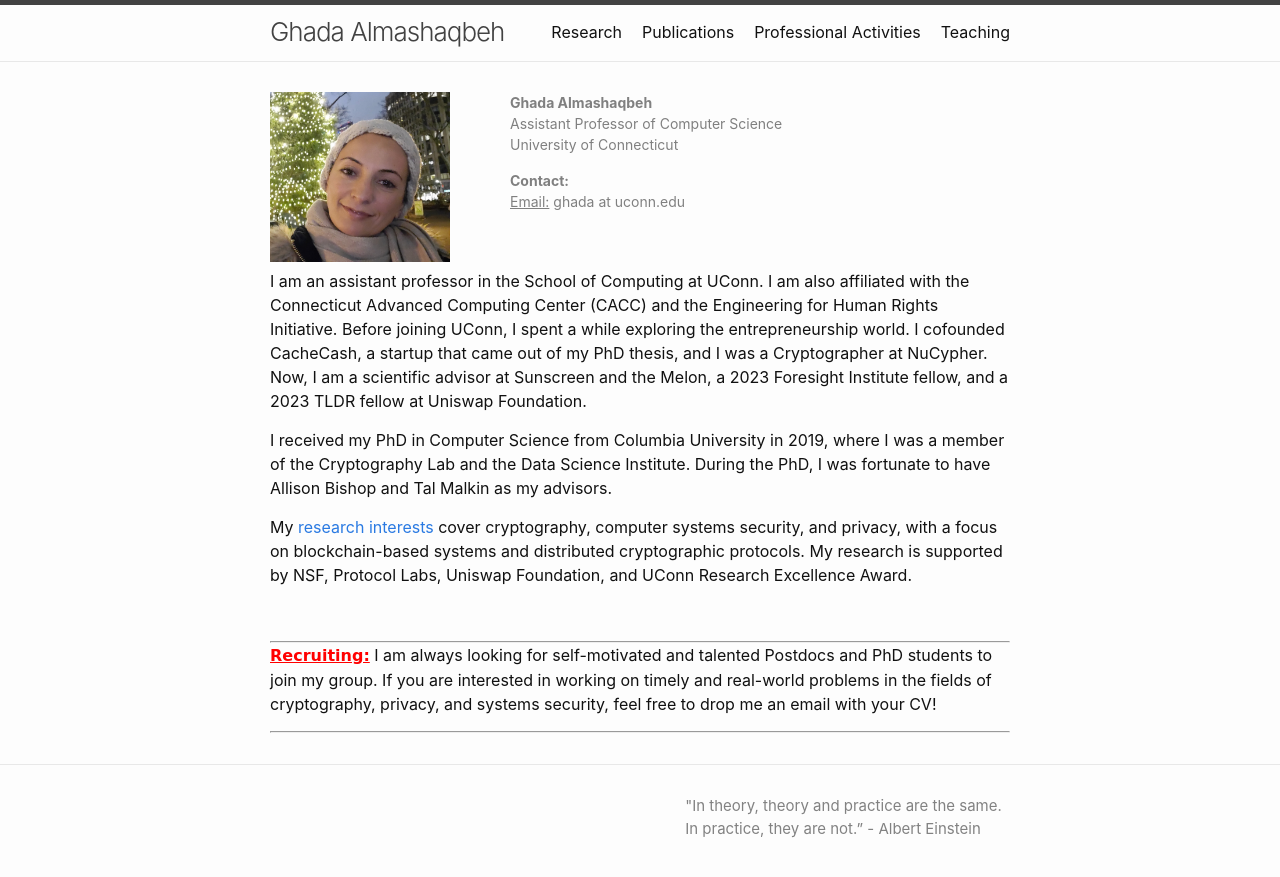
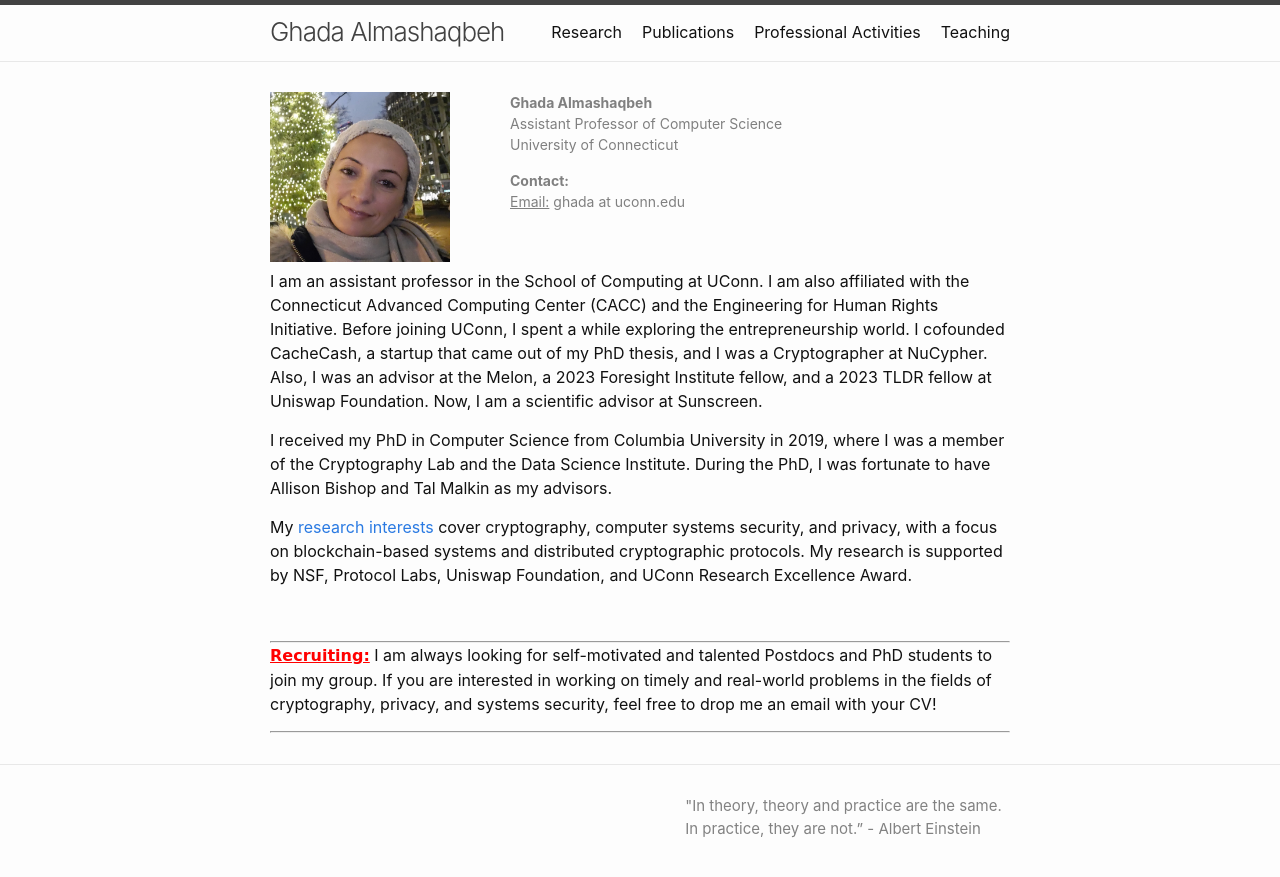
Before and after one commit to GhadaAlmashaqbeh/GhadaAlmashaqbeh.github.io, a Jekyll site: the page built from index.md, in a window 1280 px wide. Shown: the top 877 px of the page. Built offline with Jekyll 4.4.1, drawn with Linux system fonts in a browser that asks for light colours.

Commit message:
add lect 9

```diff
--- a/index.md
+++ b/index.md
@@ -19,7 +19,7 @@ layout: default
 </div>
 
 
-I am an assistant professor in the School of Computing at UConn. I am also affiliated with the Connecticut Advanced Computing Center (CACC) and the Engineering for Human Rights Initiative. Before joining UConn, I spent a while exploring the entrepreneurship world. I cofounded CacheCash, a startup that came out of my PhD thesis, and I was a Cryptographer at NuCypher. Now, I am a scientific advisor at Sunscreen and the Melon, a 2023 Foresight Institute fellow, and a 2023 TLDR fellow at Uniswap Foundation.
+I am an assistant professor in the School of Computing at UConn. I am also affiliated with the Connecticut Advanced Computing Center (CACC) and the Engineering for Human Rights Initiative. Before joining UConn, I spent a while exploring the entrepreneurship world. I cofounded CacheCash, a startup that came out of my PhD thesis, and I was a Cryptographer at NuCypher. Also, I was an advisor at the Melon, a 2023 Foresight Institute fellow, and a 2023 TLDR fellow at Uniswap Foundation. Now, I am a scientific advisor at Sunscreen.
 
 I received my PhD in Computer Science from Columbia University in 2019, where I was a member of the Cryptography Lab and the Data Science Institute. During the PhD, I was fortunate to have Allison Bishop and Tal Malkin as my advisors.
 
```
